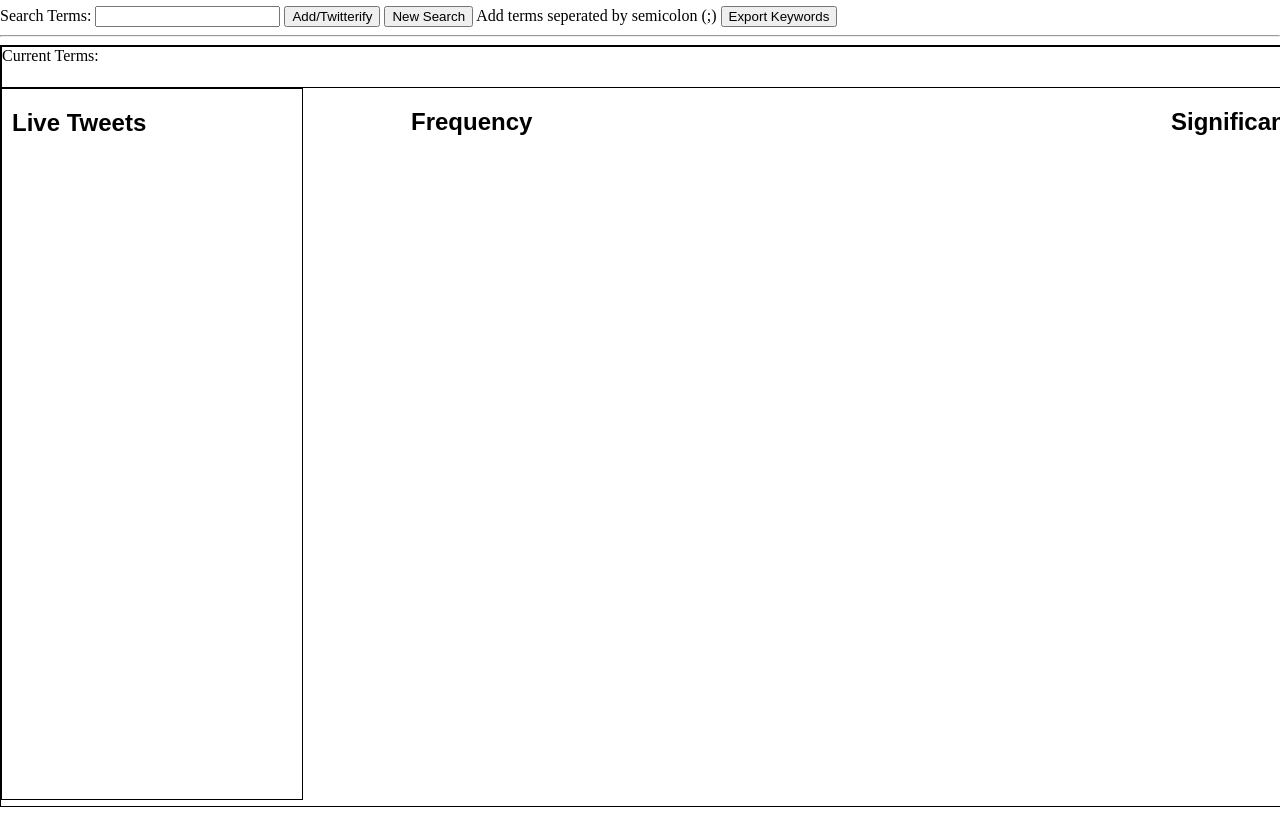
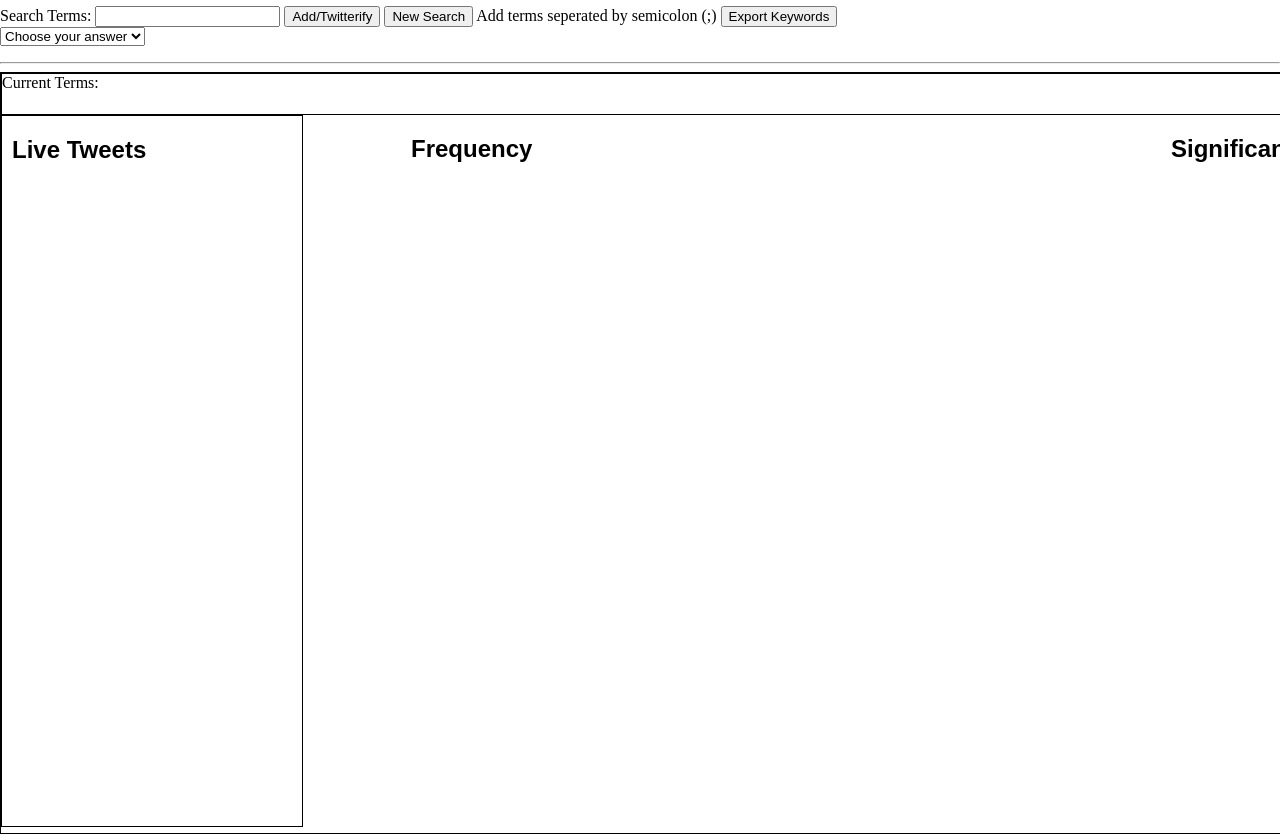
Before and after one commit to NYU-CS6313-SPRING2016/Group-14, a plain HTML site: page index.html in a window 1280 px wide. Shown: the part 62-896 px from the top of the page. Before the commit the page ends 869 px from the top, so only its background shows below. Drawn offline with nearby package versions, Linux system fonts and the light colour scheme.

Commit message:
dropmenu

```diff
--- a/index.html
+++ b/index.html
@@ -143,7 +143,18 @@
         <label>Add terms seperated by semicolon (;) </label>
         <button type="button" onclick="exportData();">Export Keywords</button>
 
-        <label id="currentTerms"></label>
+        <form>
+          <div class="dropMenuDIV">
+            <select id="dropMenu" onchange="menuChange()">
+              <option value="0">Choose your answer</option>
+              <option value="3">3 days</option>
+              <option value=10>1 week</option>
+              <option value="20">2 weeks</option>
+              <option value="100">1 month</option>
+              <option value="200">2 months</option>
+            </select>
+          </div>
+        </form>
 
         <hr>
         <div id="main_div">
@@ -259,7 +270,13 @@
 
       }
 
+       function menuChange(){
 
+           var menuValue=document.getElementById("dropMenu").value;
+
+           console.log(menuValue);
+
+       }
 
 
 
```
